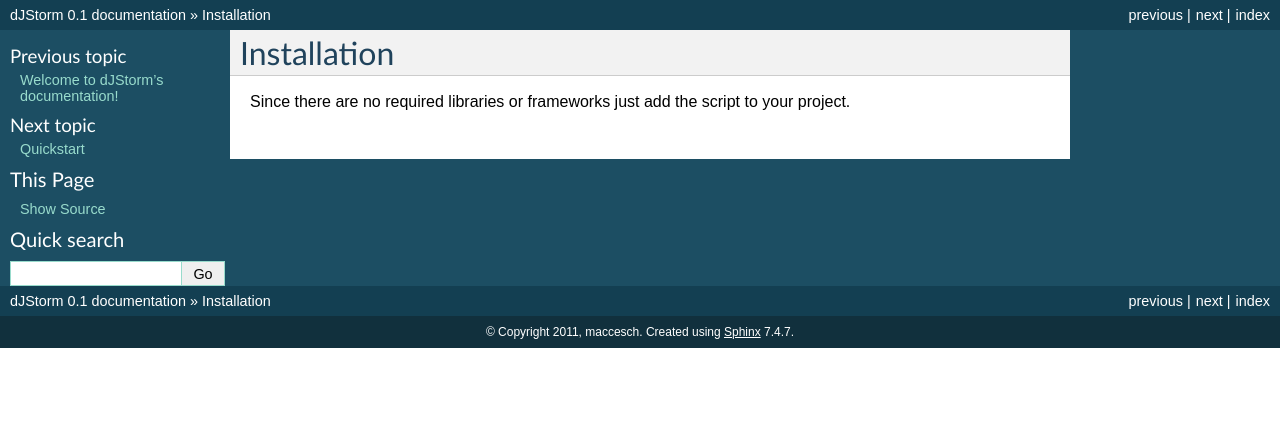
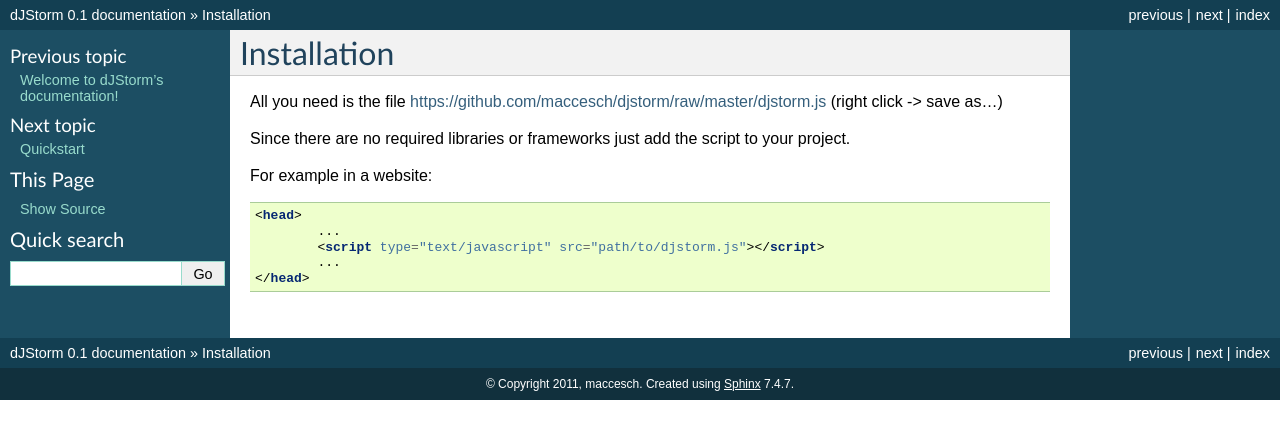
Before and after one commit to maccesch/djstorm, a Sphinx documentation site: the page built from docs/installation.rst, in a window 1280 px wide. Shown: the top 439 px of the page. Built offline with Sphinx 7.4.7, drawn with Linux system fonts in a browser that asks for light colours.

Commit message:
added docs

```diff
--- a/docs/installation.rst
+++ b/docs/installation.rst
@@ -2,4 +2,16 @@
 Installation
 ============
 
+All you need is the file https://github.com/maccesch/djstorm/raw/master/djstorm.js (right click -> save as...)
+
 Since there are no required libraries or frameworks just add the script to your project.
+
+For example in a website:
+
+.. code-block:: html
+
+	<head>
+		...
+		<script type="text/javascript" src="path/to/djstorm.js"></script>
+		...
+	</head>
```
Also changed, not shown: README.rst (+7 -2 lines).
